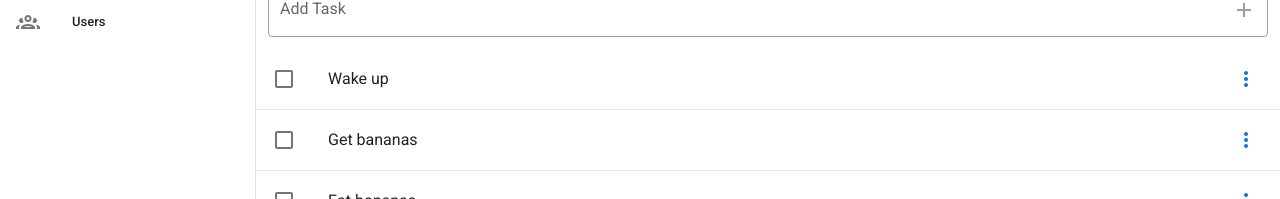
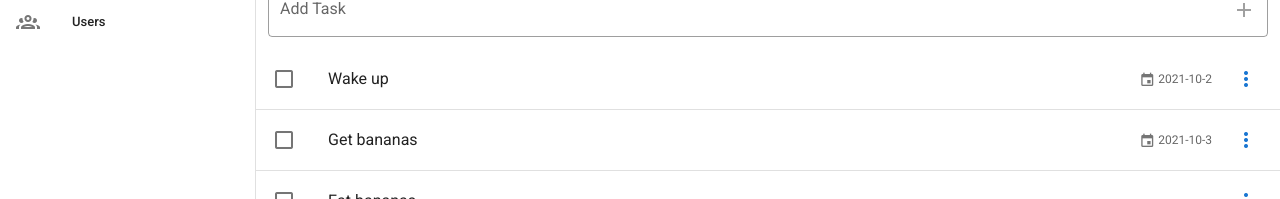
Before and after one commit to amirpeace1080/vuetify-todo, a Vue app: page / in a window 1280 px wide. Shown: the part 159-358 px from the top of the page. Built offline with nearby package versions, Linux system fonts and the light colour scheme.

Commit message:
setup the data & styles

```diff
--- a/src/components/Todo/Task.vue
+++ b/src/components/Todo/Task.vue
@@ -18,6 +18,13 @@
           </v-list-item-title>
         </v-list-item-content>
 
+      <v-list-item-action v-if="task.dueDate">
+        <v-list-item-action-text>
+          <v-icon small>mdi-calendar</v-icon>
+          {{task.dueDate}}
+        </v-list-item-action-text>
+
+      </v-list-item-action>
 
       <v-list-item-action>
         <TaskMenu :task="task" />
--- a/src/store/index.js
+++ b/src/store/index.js
@@ -6,9 +6,9 @@ Vue.use(Vuex);
 export default new Vuex.Store({
   state: {
     tasks: [
-      { id: 1, title: "Wake up", done: false },
-      { id: 2, title: "Get bananas", done: false },
-      { id: 3, title: "Eat bananas", done: false },
+      { id: 1, title: "Wake up", done: false, dueDate: '2021-10-2' },
+      { id: 2, title: "Get bananas", done: false, dueDate: '2021-10-3' },
+      { id: 3, title: "Eat bananas", done: false, dueDate: null },
     ],
     snackbar:{
       show: false,
@@ -20,7 +20,8 @@ export default new Vuex.Store({
       let newTask ={
         id: Date.now(),
         title: newTaskTitle,
-        done: false
+        done: false,
+        dueDate: null,
       }
       state.tasks.push(newTask)
     },
```
